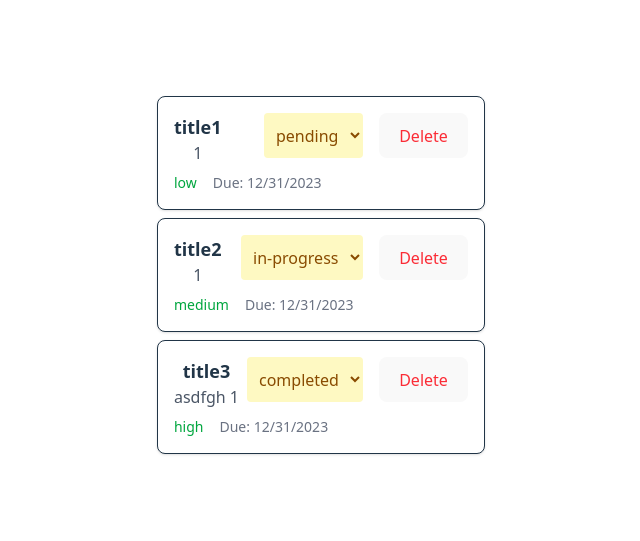
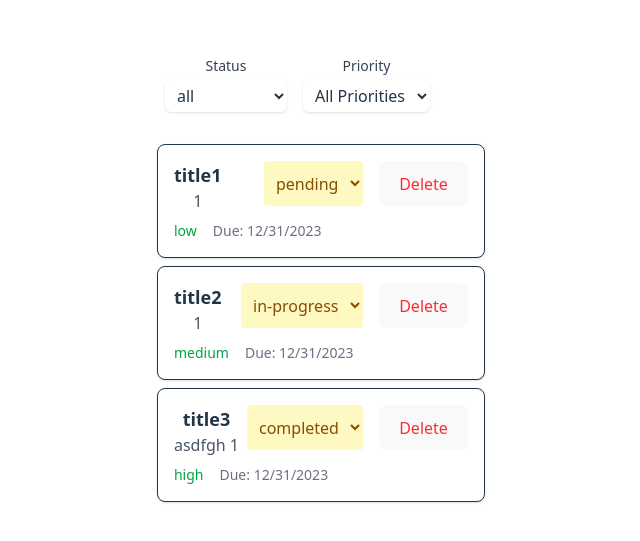
Before and after one commit to DhanashreeKharade451/Lab-3task-manager, a React (Vite) app: page / in a window 1280 px wide. Shown: the part 125-666 px from the top of the page, without its empty margins (319-959 px from the left). Built offline with nearby package versions, Linux system fonts and the light colour scheme.

Commit message:
handleDelete handleStatusChange filteredTask

```diff
--- a/src/App.tsx
+++ b/src/App.tsx
@@ -5,12 +5,13 @@ import "./App.css";
 
 import TaskList from "./components/TaskList/TaskList.tsx";
 
-import type { Task } from "./types";
+import type { Task, TaskStatus} from "./types";
+import { TaskFilter } from "./components/TaskFilter/TaskFilter.tsx";
 
 function App() {
-  //const [count, setCount] = useState(0)
+  const [Tasks, setTasks] = useState<Task[]>([
 
-  const textObject: Task[] = [
+  //const textObject: Task[] = [
     {
       id: "1",
       title: "title1",
@@ -35,13 +36,49 @@ function App() {
       priority: "high",
       dueDate: "",
     },
-  ];
+  ]);
+
+  const [filters,setFilters] = useState<{
+    status?: TaskStatus;
+    priority?: "low" | "medium" | "high"
+  }>({
+
+   });
+
+    //Handle status Change
+    const handleStatusChange = (taskID: string, newStatus: TaskStatus) => {
+      setTasks((prev) =>
+      prev.map((task) =>
+      task.id === taskId ? {...task, status: newStatus} :task
+    )
+  )
+}
+
+//Handle Delete
+const handleDelete = (taskId: string) => {
+    setTasks((prev) => prev.filter((task) => task.id !== taskId));
+};
+
+const filteredTask = Tasks.filter((task) => {
+  if (filters.status && task.status !== filters.status) return false;
+  if (filters.priority && task.priority !== filters.priority) return false;
+  return true;
+});
+
 
   return (
-    <>
-      <TaskList tasks={textObject}/>
 
-    </>
+    <div className="space-y-4">
+      <TaskFilter onFilterChange={setFilters}/>
+
+      <TaskList
+      tasks={filteredTask}
+      onStatusChange={handleStatusChange}
+      onDelete={handleDelete}/>
+
+      </div>
+
+
   )
 
 
--- a/src/components/TaskFilter/TaskFilter.tsx
+++ b/src/components/TaskFilter/TaskFilter.tsx
@@ -0,0 +1,53 @@
+import { useState } from "react";
+import type { TaskFilterProps,TaskStatus } from "../../types";
+
+
+export const TaskFilter =({onFilterChange}: TaskFilterProps)=>{
+
+    const[status, setStatus]=useState<string>("all");
+    const[priority, setPriority] =useState<string>("all");
+
+
+
+
+
+    return(
+        <div className="flex gap-4 p-4">
+        <div>
+          <label
+            htmlFor="status-filter"
+            className="block text-sm font-medium text-gray-700 mb-1"
+          >
+            Status
+          </label>
+          <select
+            id="status-filter"
+            className="bg-white dark:bg-gray-800 px-2 py-1 block w-full rounded-md border-gray-300 shadow-sm focus:border-blue-500 focus:ring-blue-500"
+            set
+          >
+            <option value={status}>{status}</option>
+            <option value="pending">Pending</option>
+            <option value="in-progress">In Progress</option>
+            <option value="completed">Completed</option>
+          </select>
+        </div>
+        <div>
+          <label
+            htmlFor="priority-filter"
+            className="block text-sm font-medium text-gray-700 mb-1"
+          >
+            Priority
+          </label>
+          <select
+            id="priority-filter"
+            className="bg-white dark:bg-gray-800 px-2 py-1 block w-full rounded-md border-gray-300 shadow-sm focus:border-blue-500 focus:ring-blue-500"
+          >
+            <option value="all">All Priorities</option>
+            <option value="high">High</option>
+            <option value="medium">Medium</option>
+            <option value="low">Low</option>
+          </select>
+        </div>
+      </div>
+    )
+}
```
